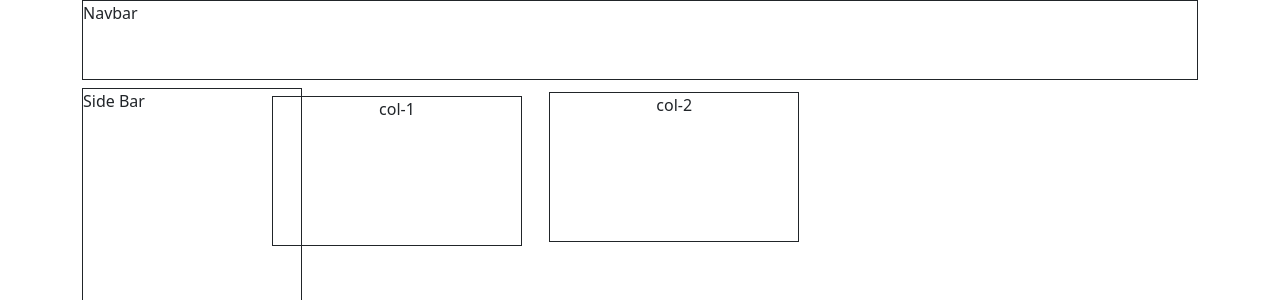
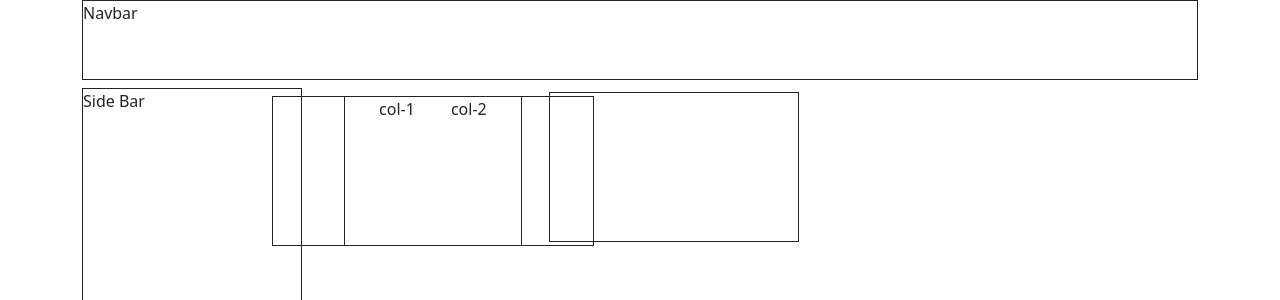
Before and after one commit to MarkRyuo/SalesInventoryManagementSystem, a React (Vite) app: page / in a window 1280 px wide. Shown: the top 300 px of the page. Built offline with nearby package versions, Linux system fonts and the light colour scheme.

Commit message:
Subject: Body

```diff
--- a/src/components/DashboardCards/MainDash.tsx
+++ b/src/components/DashboardCards/MainDash.tsx
@@ -19,7 +19,7 @@ export const MainDash = () => {
 
                     <div className="col-12 col-lg-3 g-1">
                         <div style={{height: "150px", width:"250px", border: "1px solid"}}>
-                            col-2
+
                         </div>
                     </div>
 
--- a/src/components/Graphs/Graph1.tsx
+++ b/src/components/Graphs/Graph1.tsx
@@ -15,8 +15,8 @@ export const Graph1 = () => {
                     </div>
 
                     <div className="col-12 col-lg-3 g-1">
-                        <div>
-
+                        <div style={{height: "150px", width:"250px", border: "1px solid"}}>
+                            col-2
                         </div>
                     </div>
                 </div>
```
